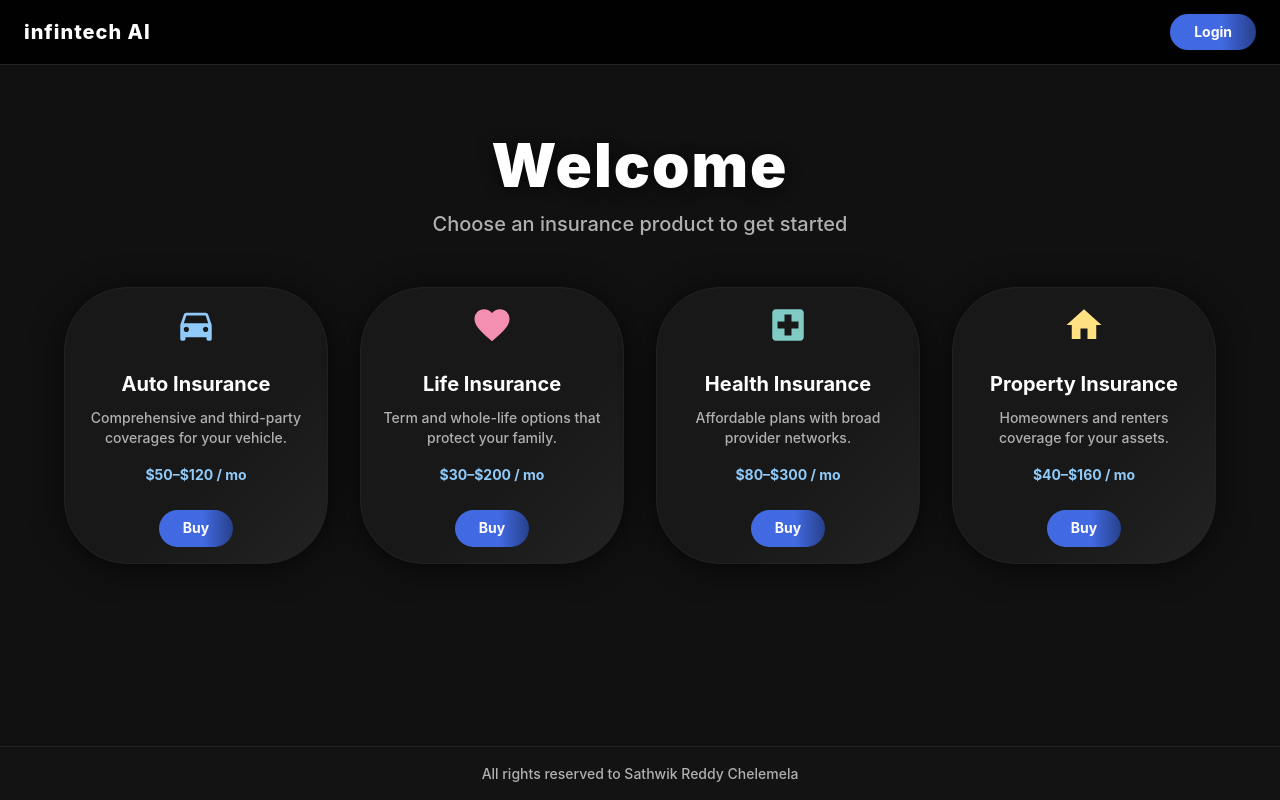
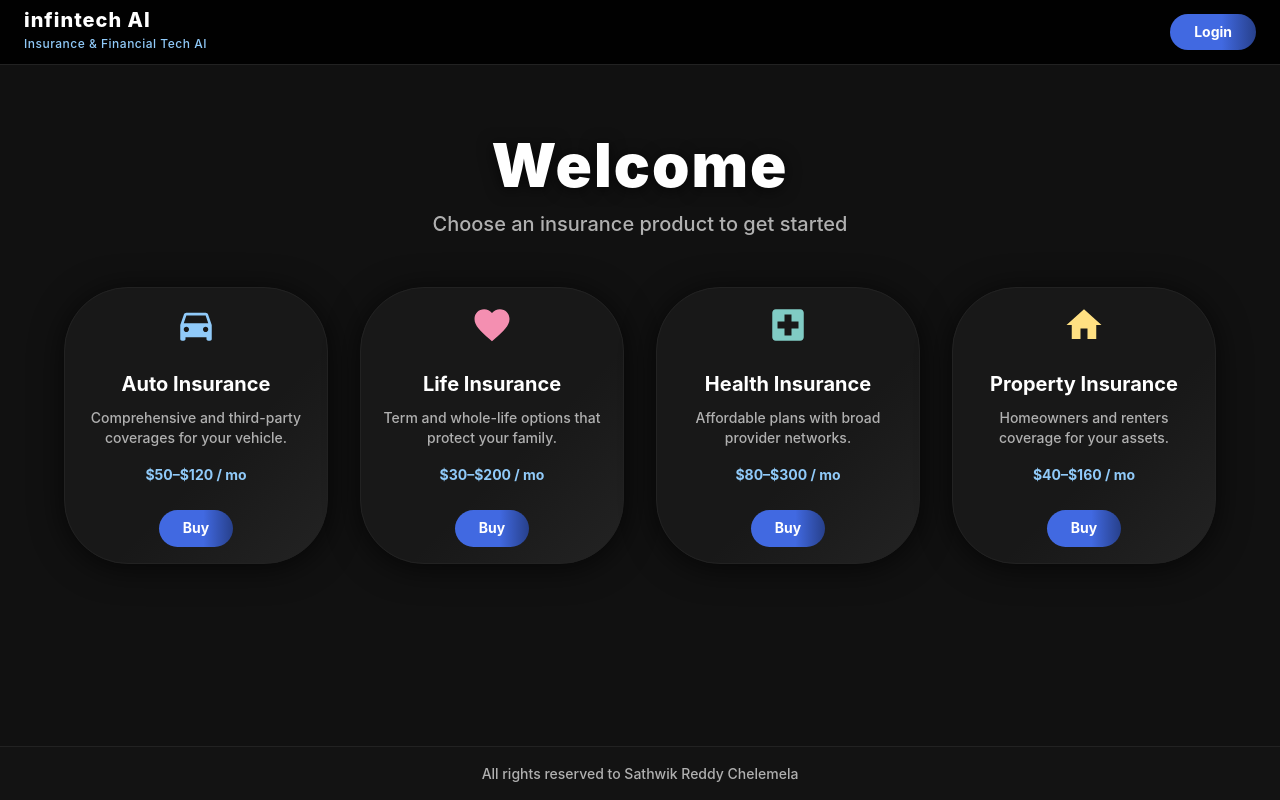
Before and after one commit to SathwikReddyChelemela/Infintech-AI, a React (Create React App) app in the folder client-react/: page / in a window 1280 px wide. Built offline with nearby package versions, Linux system fonts and the light colour scheme; no server answers.

Commit message:
feat(welcome): add subtitle clarifying infintech AI as Insurance & Financial Tech AI

```diff
--- a/client-react/src/components/WelcomePage.js
+++ b/client-react/src/components/WelcomePage.js
@@ -16,8 +16,13 @@ function WelcomePage({ onLoginClick }) {
     <Box sx={{ minHeight: '100vh', bgcolor: '#111', color: '#fff', display: 'flex', flexDirection: 'column' }}>
       {/* Minimal navbar with only Login */}
       <AppBar position="static" sx={{ bgcolor: 'rgba(0,0,0,0.95)', boxShadow: 'none', borderBottom: '1px solid #222' }}>
-        <Toolbar sx={{ display: 'flex', justifyContent: 'space-between' }}>
-          <Typography variant="h6" sx={{ fontWeight: 800, letterSpacing: 1, color: '#fff' }}>infintech AI</Typography>
+        <Toolbar sx={{ display: 'flex', justifyContent: 'space-between', alignItems: 'center' }}>
+          <Box>
+            <Typography variant="h6" sx={{ fontWeight: 800, letterSpacing: 1, color: '#fff', lineHeight: 1 }}>infintech AI</Typography>
+            <Typography variant="caption" sx={{ color: '#90caf9', fontWeight: 500, letterSpacing: 0.5 }}>
+              Insurance & Financial Tech AI
+            </Typography>
+          </Box>
           <Button variant="contained" color="primary" onClick={onLoginClick} sx={{ fontWeight: 700, borderRadius: 2, px: 3 }}>Login</Button>
         </Toolbar>
       </AppBar>
```
